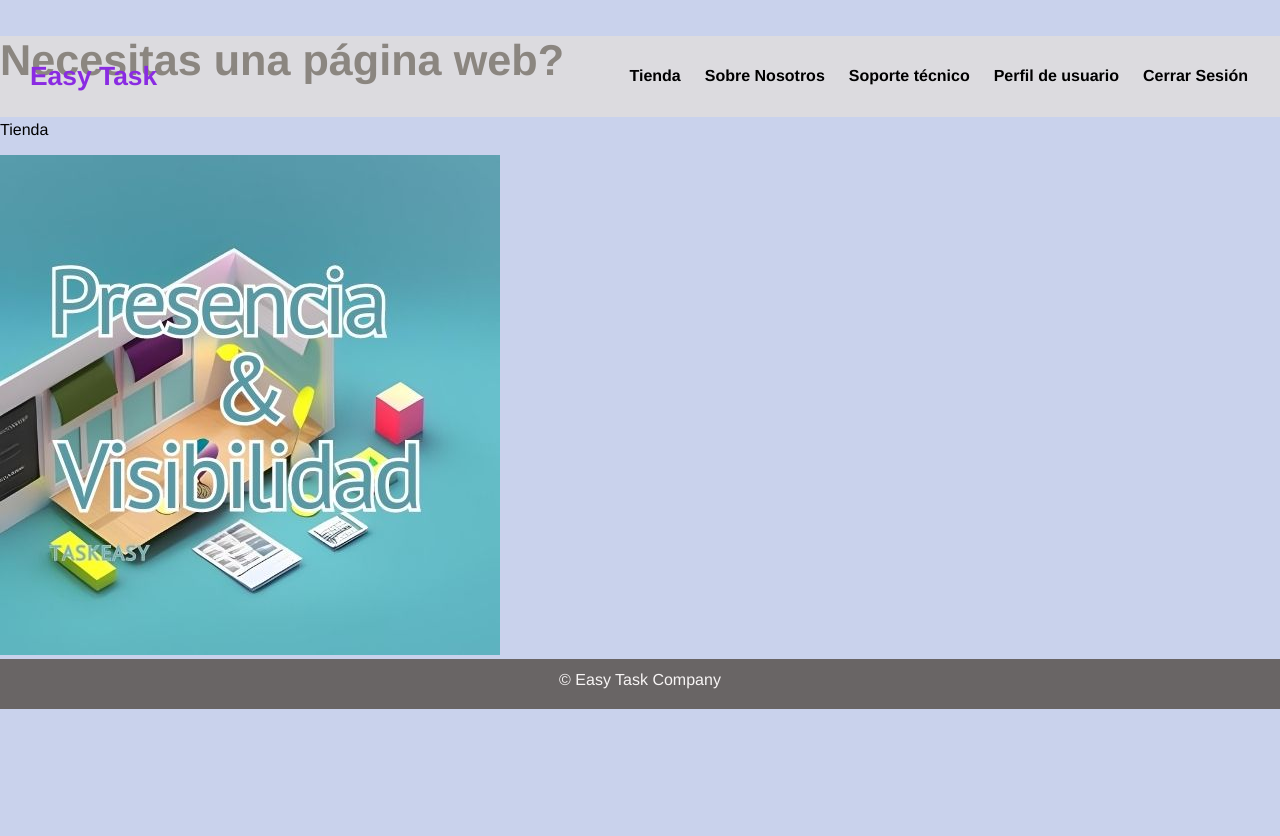
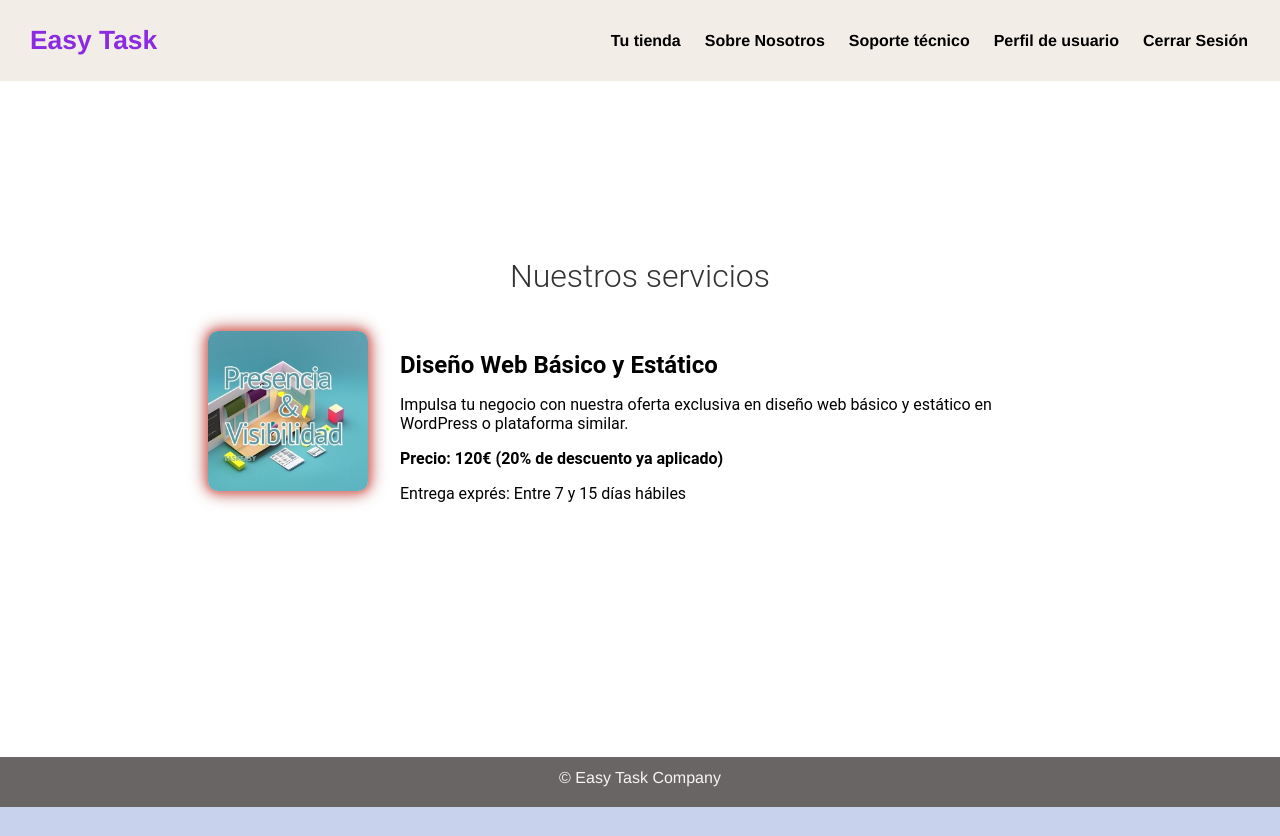
Before and after one commit to frankymelero/marketplace-frontend, a Vue app: page /home in a window 1280 px wide. After the commit the page ends 807 px from the top, so only its background shows below. Built offline with nearby package versions, Linux system fonts and the light colour scheme.

Commit message:
lorem rellenado

```diff
--- a/src/components/PrivateMenu.vue
+++ b/src/components/PrivateMenu.vue
@@ -6,7 +6,7 @@ import { RouterLink } from 'vue-router';
         <div class="container">
             <p class="logo">Easy Task</p>
             <nav>
-              <RouterLink to="/home">Tienda</RouterLink>
+              <RouterLink to="/home">Tu tienda</RouterLink>
               <RouterLink to="/about-us">Sobre Nosotros</RouterLink>
               <RouterLink to="/support">Soporte técnico</RouterLink>
               <RouterLink to="/account">Perfil de usuario</RouterLink>
--- a/src/views/LoginView.vue
+++ b/src/views/LoginView.vue
@@ -65,9 +65,6 @@ import Footer from '../components/Footer.vue';
   border-radius: 5px;
 }
 
-
-}
-
 .login-form label {
   display: block;
   font-size: 1.2rem;
--- a/src/views/PrivateShopView.vue
+++ b/src/views/PrivateShopView.vue
@@ -1,21 +1,116 @@
 <template>
-
     <PrivateMenu />
-    <!-- Esto es una tienda con los productos que vendemos como cursos o web estaticas simples de maquetacion sencillas
-    Las webs que venderiamos como producto serian web basicas y estaticas que pueden ser (me lo invento) 50€, para intentar venderles a los clientes una afiliacion periodica para mantenimiento y actualizacion de la web, vendemos la web barata para atraer y ganar clientes mensuales.
-    los cursos que vendemos (es porque el cesar lo queria con cursos tambien, hay que preguntarle si tiene algun curso montado para subirlo al repo) -->
-    <div class="about">
-        <h2 class="hola">Necesitas una página web?</h2>
-       <p>Tienda</p>
-
-        <img src="../assets/img/taskeasylogo.jpg">
-
-
+    <div class="products-container">
+        <h2 class="products-title">Nuestros servicios</h2>
+        <div class="product-card">
+            <img class="product-logo" src="../assets/img/taskeasylogo.jpg" alt="Logo del producto">
+            <div class="product-info">
+                <h3 class="product-name">Diseño Web Básico y Estático</h3>
+                <p class="product-description">Impulsa tu negocio con nuestra oferta exclusiva en diseño web básico y
+                    estático en WordPress o plataforma similar.</p>
+                <p class="product-price">Precio: 120€ (20% de descuento ya aplicado)</p>
+                <p class="product-delivery">Entrega exprés: Entre 7 y 15 días hábiles</p>
+            </div>
+        </div>
+    </div>
     <Footer></Footer>
-</div>
 </template>
 
 <script setup>
 import PrivateMenu from '../components/PrivateMenu.vue';
 import Footer from '../components/Footer.vue';
 </script>
+
+<style scoped>
+.products-container {
+    display: flex;
+    flex-direction: column;
+    align-items: center;
+    justify-content: center;
+    background-color: #ffffff;
+    font-family: 'Roboto', sans-serif;
+    min-height: 94.65vh;
+}
+.product-logo:hover {
+    filter: brightness(70%);
+  cursor:pointer;
+}
+
+.products-title {
+    font-size: 2rem;
+    margin-bottom: 1rem;
+    color: #333333;
+    font-weight: 300;
+}
+
+.product-card {
+
+    display: flex;
+    flex-direction: row;
+    align-items: center;
+    justify-content: center;
+    flex-wrap: wrap;
+    max-width: 70%;
+    margin: 0 auto;
+    gap: 2rem;
+    padding: 1rem;
+}
+
+.product-logo {
+    max-width: 20vh;
+    height: auto;
+    margin-bottom: 1rem;
+    border-radius: 10px;
+    animation: led 8s linear infinite;
+}
+
+.product-info {
+    text-align: left;
+    flex: 1;
+}
+
+.product-name {
+    font-size: 1.5rem;
+    margin-bottom: 0.5rem;
+}
+
+.product-description {
+    font-size: 1rem;
+    margin-bottom: 0.5rem;
+}
+
+.product-price {
+    font-size: 1rem;
+    font-weight: bold;
+    margin-bottom: 0.5rem;
+}
+
+.product-delivery {
+    font-size: 1rem;
+    margin-bottom: 0.5rem;
+}
+
+@media (max-width: 768px) {
+    .product-card {
+        flex-direction: column;
+    }
+
+    .product-info {
+        max-width: 100%;
+    }
+}
+@keyframes led {
+  0%, 100% {
+    box-shadow: 0 0 5px #0011ff, 0 0 10px #4c00ff, 0 0 15px #1900ff, 0 0 20px #2600ff;
+  }
+  25% {
+    box-shadow: 0 0 5px #00aeff, 0 0 10px #00ccff, 0 0 15px #00c3ff, 0 0 20px #0099ff;
+  }
+  50% {
+    box-shadow: 0 0 5px #9900ff, 0 0 10px #ff00d4, 0 0 15px #8c00ff, 0 0 20px #8c00ff;
+  }
+  75% {
+    box-shadow: 0 0 5px #ffff00, 0 0 10px #ffff00, 0 0 15px #ffff00, 0 0 20px #ffff00;
+  }
+}
+</style>
--- a/src/views/RegisterView.vue
+++ b/src/views/RegisterView.vue
@@ -6,67 +6,63 @@ import Footer from '../components/Footer.vue';
 <template>
 <PublicMenu/>
   <div class="about">
-
-    <div class="login-form">
-      <h1>Register</h1>
+    <div class="register-form">
+      <h1>Registro</h1>
       <form action="">
         <label for="name">Nombre</label><br/>
-      <input type="text" id="username" placeholder="Introduce el nombre"><br/>
+        <input type="text" id="name" placeholder="Introduce el nombre"><br/>
         <label for="username">Usuario</label><br/>
         <input type="text" id="username" placeholder="Introduce el usuario"><br/>
-
-      <label for="username">E-mail</label><br/>
-      <input type="text" id="username" placeholder="Introduce el usuario"><br/>
+        <label for="email">E-mail</label><br/>
+        <input type="email" id="email" placeholder="Introduce el correo electrónico"><br/>
         <label for="password">Contraseña</label><br/>
         <input type="password" id="password" placeholder="Introduce la contraseña"><br/>
         <label for="password2">Repite la contraseña</label><br/>
         <input type="password" id="password2" placeholder="Introduce la contraseña"><br/><br/>
         <input type="submit"><br>
-
       </form>
     </div>
   </div>
-
   <Footer></Footer>
 </template>
-
 
 <style scoped>
 .about {
   display: flex;
   justify-content: center;
   align-items: center;
-  height: 100vh;
+  min-height: calc(100vh - 50px);
+  padding-bottom: 50px;
 }
 
-.login-form,
 .register-form {
   background-color: #ffffff;
-  padding: 40px;
+  padding-left: 5vh;
+  padding-right: 5vh;
+  padding-bottom: 5vh;
+  padding-top: 2vh;
   border-radius: 5px;
   box-shadow: 0 2px 5px rgba(0,0,0,0.3);
-  max-width: 400px;
-  width: 100%;
+  max-width: 40vh;
+  width: 80%;
+  max-width: 80vh;
+  margin-top: 10vh;
 }
 
-.login-form h1,
 .register-form h1 {
   text-align: center;
   font-size: 2rem;
-  margin-bottom: 20px;
 }
 
-.login-form label,
 .register-form label {
   display: block;
   font-size: 1.2rem;
   margin-bottom: 5px;
 }
 
-.login-form input[type="text"],
-.login-form input[type="password"],
 .register-form input[type="text"],
-.register-form input[type="password"] {
+.register-form input[type="password"],
+.register-form input[type="email"] {
   width: 100%;
   padding: 10px;
   margin-bottom: 20px;
@@ -75,7 +71,6 @@ import Footer from '../components/Footer.vue';
   border-radius: 5px;
 }
 
-.login-form input[type="submit"],
 .register-form input[type="submit"] {
   background-color: #614caf;
   color: white;
@@ -86,43 +81,16 @@ import Footer from '../components/Footer.vue';
   font-size: 1.2rem;
 }
 
-.login-form input[type="submit"]:hover,
 .register-form input[type="submit"]:hover {
   background-color: #3e7b8e;
 }
 
-.login-form p,
-.register-form p {
-  margin-top: 20px;
-  font-size: 1.2rem;
-  text-align: center;
-}
-
-.login-form p a,
-.register-form p a {
-  color: #664caf;
-}
-
-/* Estilos para el botón de registro */
-
-.btn-register {
-  display: block;
-  margin: auto;
-  background-color: #4CAF50;
-  color: #ffffff;
-  font-size: 1.2rem;
-  padding: 10px 20px;
-  border: none;
-  border-radius: 5px;
-  cursor: pointer;
-  transition: background-color 0.3s ease;
-  margin-top: 20px;
-}
-
-.btn-register:hover {
-  background-color: #3e8e41;
-}
 
 
-
+@media (max-width: 768px) {
+  .register-form {
+    max-width: 90%;
+    padding: 3vh;
+  }
+}
 </style>
--- a/src/views/ShopView.vue
+++ b/src/views/ShopView.vue
@@ -1,65 +1,45 @@
 <template>
-    <PublicMenu />
-    <div class="completo">
-        <h2 class="promo-title">¿Necesitas una página web?</h2>
-
-            <div class="descripcion">
-                <img class="logo" src="../assets/img/taskeasylogo.jpg">
-                <div class="text">
-                <p>¡Impulsa tu negocio con nuestra oferta exclusiva en diseño web básico y estático!</p>
-                <p>✅ Diseño web profesional en WordPress o plataforma similar<br> ✅ Precio increíble: ¡Sólo 120€! (20% de
-                    descuento ya aplicado) <br>✅ Entrega exprés: Entre 7 y 15 días hábiles <br>✅ Cuestionario detallado para
-                    personalizar tu
-                    proyecto a la perfección</p>
-
-                <p>Asegura tu presencia online con un sitio web atractivo, intuitivo y fácil de navegar. Esta oferta es
-                    perfecta para emprendedores, pequeñas empresas y proyectos personales que buscan destacar en el mundo
-                    digital.
-                </p>
-                <p>No esperes más, da el siguiente paso en tu aventura digital. Rellena nuestro cuestionario y comenzaremos
-                    a
-                    trabajar en tu proyecto de inmediato. ¡Aprovecha esta oportunidad única!</p>
+  <PrivateMenu />
+  <div class="products-container">
+    <h2 class="products-title">Nuestros servicios</h2>
+    <div class="product-card">
+      <img class="product-logo" src="../assets/img/taskeasylogo.jpg" alt="Logo del producto">
+      <div class="product-info">
+        <h3 class="product-name">Diseño Web Básico y Estático</h3>
+        <p class="product-description">Impulsa tu negocio con nuestra oferta exclusiva en diseño web básico y estático en WordPress o plataforma similar.</p>
+        <p class="product-price">Precio: 120€ (20% de descuento ya aplicado)</p>
+        <p class="product-delivery">Entrega exprés: Entre 7 y 15 días hábiles</p>
+      </div>
     </div>
   </div>
 <Footer></Footer>
-    </div>
 </template>
 
 <script setup>
-import PublicMenu from '../components/PublicMenu.vue';
+import PrivateMenu from '../components/PrivateMenu.vue';
 import Footer from '../components/Footer.vue';
 </script>
 
 <style scoped>
-.completo {
-    text-align: center;
+.products-container {
+  display: flex;
+  flex-direction: column;
   align-items: center;
-
+  justify-content: center;
   background-color: #ffffff;
-
   font-family: 'Roboto', sans-serif;
   min-height: 100vh;
-    display: flex;
-    flex-direction: column;
-    justify-content: space-between;
+  padding: 2rem;
 }
 
-.promo-title {
-    font-size: 2.5rem;
+.products-title {
+  font-size: 2rem;
   margin-bottom: 1rem;
   color: #333333;
   font-weight: 300;
-    margin-top: 10vh;
 }
 
-.logo {
-    max-width: 50%;
-    height: auto;
-    margin-bottom: 1rem;
-    border-radius: 10px;
-}
-
-.descripcion {
+.product-card {
   display: flex;
   flex-direction: row;
   align-items: center;
@@ -68,24 +48,52 @@ import Footer from '../components/Footer.vue';
   max-width: 70%;
   margin: 0 auto;
   gap: 2rem;
+  border: 1px solid #ccc;
+  border-radius: 10px;
+  padding: 1rem;
+}
 
-    min-height: 70vh;
+.product-logo {
+  max-width: 30%;
+  height: auto;
+  margin-bottom: 1rem;
+  border-radius: 10px;
+}
 
-}
-.text{
+.product-info {
   max-width: 50%;
   text-align: left;
   flex: 1;
 }
 
+.product-name {
+  font-size: 1.5rem;
+  margin-bottom: 0.5rem;
+}
+
+.product-description {
+  font-size: 1rem;
+  margin-bottom: 0.5rem;
+}
+
+.product-price {
+  font-size: 1rem;
+  font-weight: bold;
+  margin-bottom: 0.5rem;
+}
+
+.product-delivery {
+  font-size: 1rem;
+  margin-bottom: 0.5rem;
+}
+
 @media (max-width: 768px) {
-    .descripcion {
+  .product-card {
     flex-direction: column;
   }
 
-    .text {
+  .product-info {
     max-width: 100%;
   }
 }
-
 </style>
```
Also changed, not shown: src/views/HomeView.vue (+4 -9 lines). Lines whose indentation alone changed are shown as unchanged.
